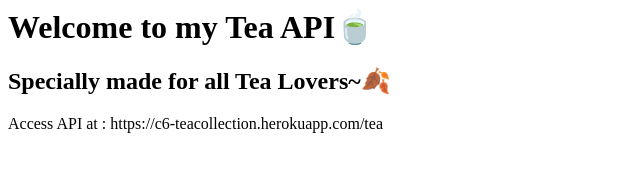
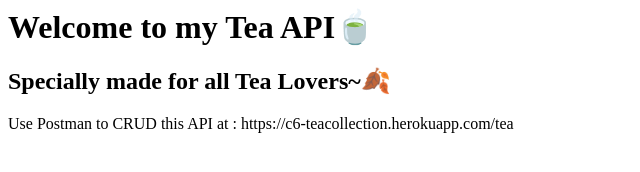
Before and after one commit to chuongtang/TeaApi, a website: page index.html in a window 1280 px wide. Shown: the whole page, without its empty margins (0-640 px from the left). Drawn offline with Linux system fonts and the light colour scheme.

Commit message:
add postman

```diff
--- a/index.html
+++ b/index.html
@@ -1,3 +1,3 @@
 <h1>Welcome to my Tea API🍵</h1>
 <h2>Specially made for all Tea Lovers~🍂</h2>
-<p>Access API at : https://c6-teacollection.herokuapp.com/tea</p>
+<p>Use Postman to CRUD this API at : https://c6-teacollection.herokuapp.com/tea</p>
```
